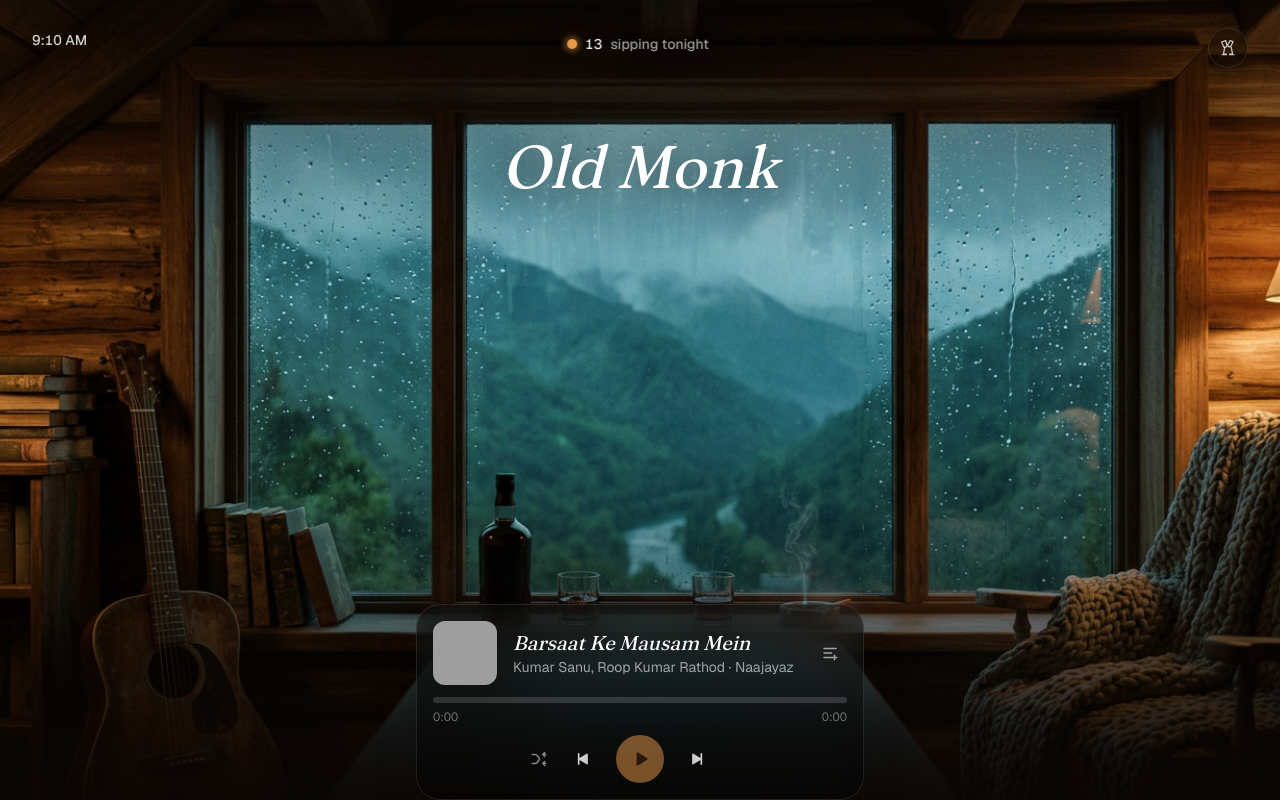
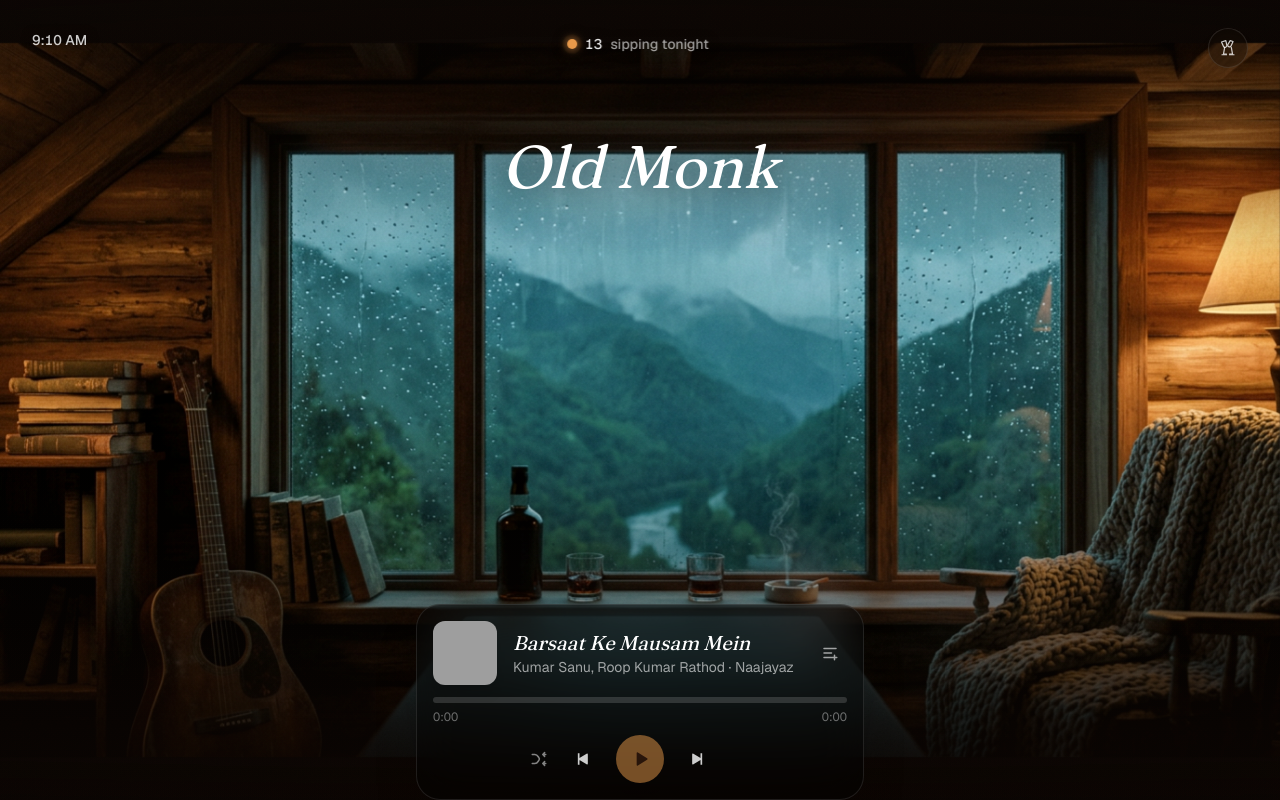
Before and after one commit to abhisheksett/playlist, a Next.js app: page / in a window 1280 px wide. Built offline with nearby package versions, Linux system fonts and the light colour scheme; grey boxes are pictures that could not be loaded.

Commit message:
new tracks added

```diff
--- a/components/background.tsx
+++ b/components/background.tsx
@@ -5,15 +5,17 @@
 export function Background() {
   return (
     <>
-      {/* Portrait crop below sm, landscape crop at sm and up. */}
+      {/* Portrait image below sm, landscape image at sm and up — shown in
+          full via bg-contain so the exact photo is never cropped; any
+          letterboxing falls back to the page's dark background color. */}
       <div
         aria-hidden
-        className="pointer-events-none fixed inset-0 -z-30 bg-cover bg-center bg-no-repeat sm:hidden"
+        className="pointer-events-none fixed inset-0 -z-30 bg-contain bg-center bg-no-repeat sm:hidden"
         style={{ backgroundImage: "url(/hero-mobile.png)" }}
       />
       <div
         aria-hidden
-        className="pointer-events-none fixed inset-0 -z-30 hidden bg-cover bg-center bg-no-repeat sm:block"
+        className="pointer-events-none fixed inset-0 -z-30 hidden bg-contain bg-center bg-no-repeat sm:block"
         style={{ backgroundImage: "url(/hero.png)" }}
       />
 
```
